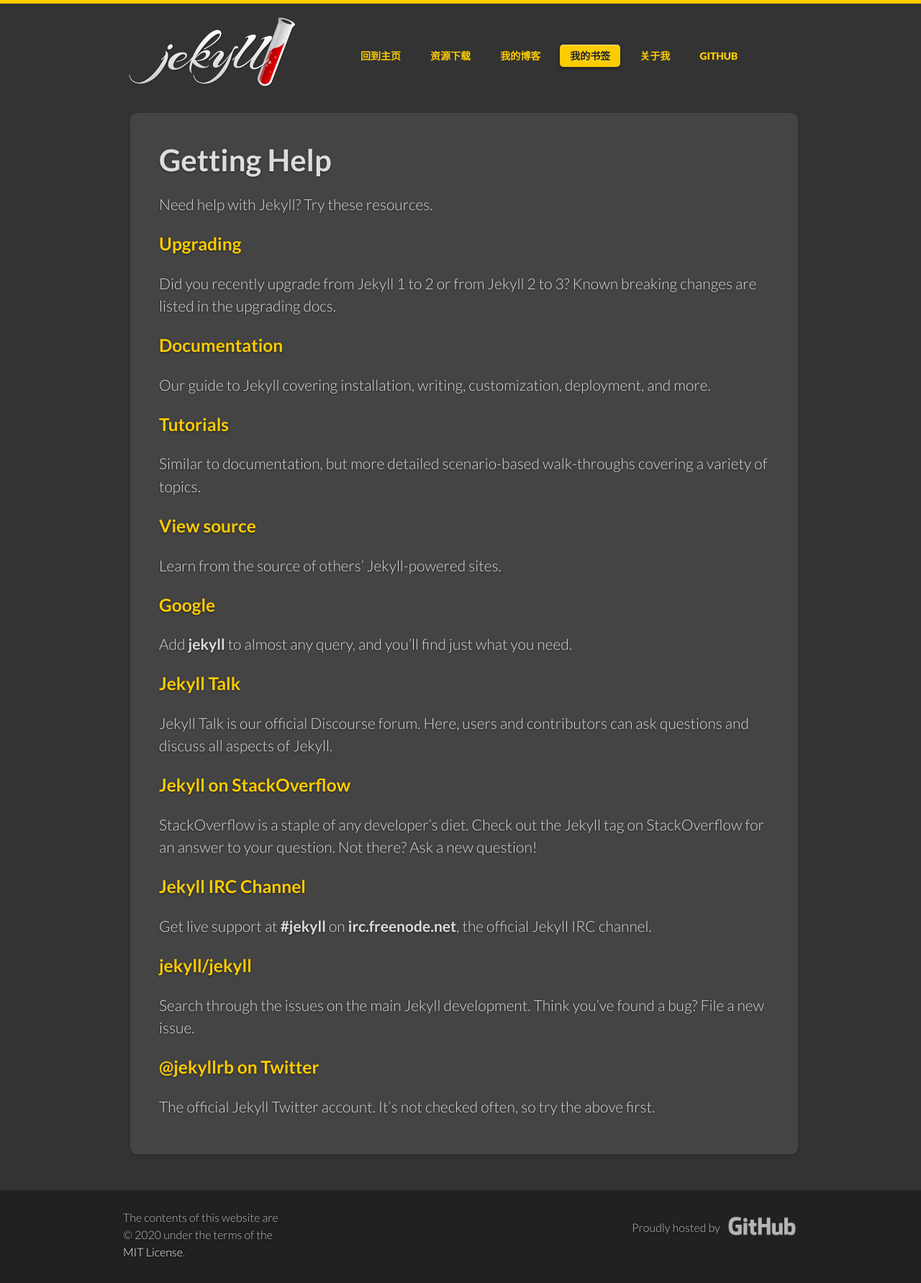
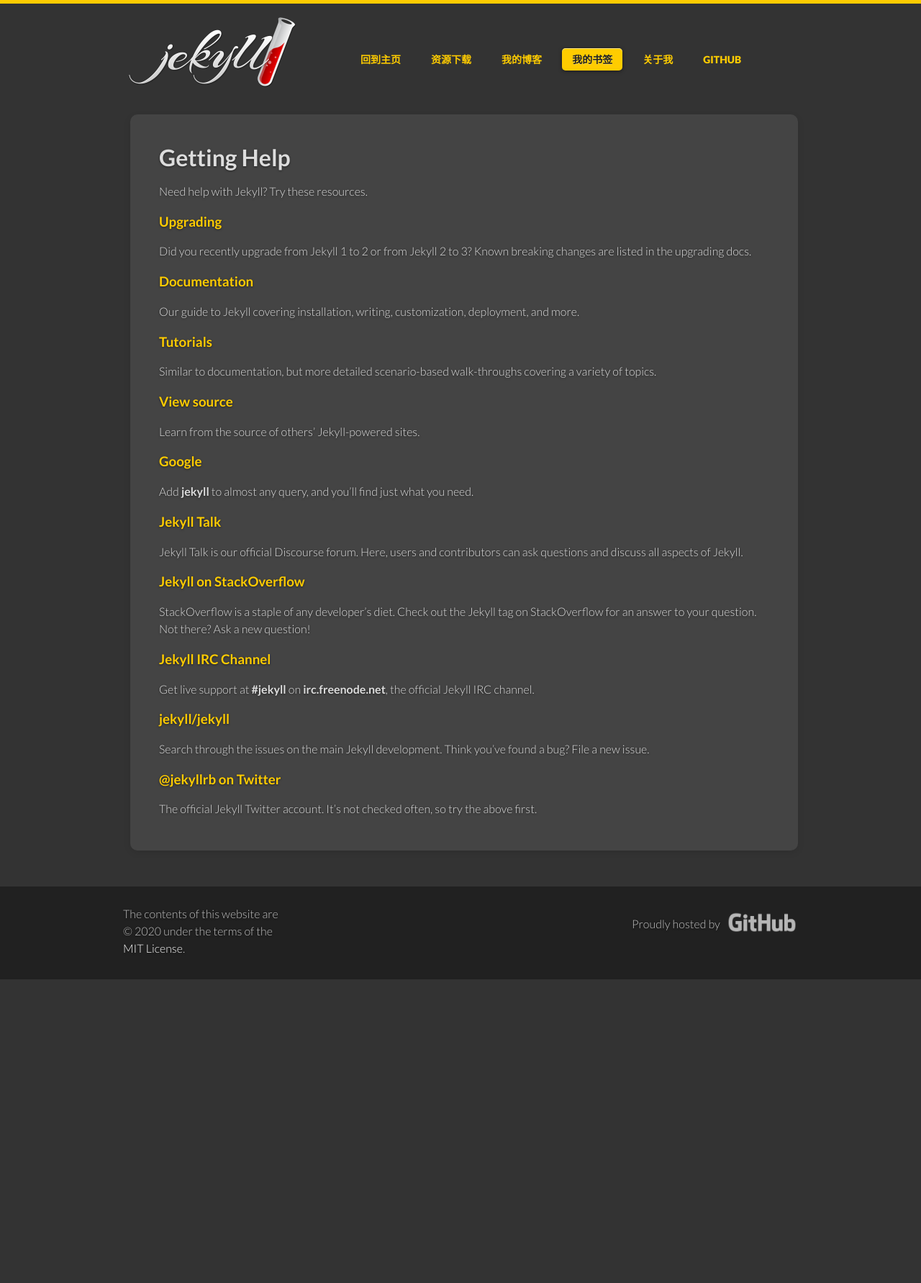
Before and after one commit to csulrong/csulrong.github.io, a Jekyll site: the page built from help/index.md, in a window 1280 px wide. Shown: the whole page at 72% size. Built offline with Jekyll 4.4.1, drawn with Linux system fonts in a browser that asks for light colours; after the commit the page ends 1361 px from its top, so only the background shows below that.

Commit message:
article font-size from 21px to 16px

```diff
--- a/_sass/_style.scss
+++ b/_sass/_style.scss
@@ -11,7 +11,7 @@
  }
 
 body {
-  font: 300 16px Lato, 'Helvetica Neue', Helvetica, Arial, sans-serif;
+  font: 300 21px Lato, 'Helvetica Neue', Helvetica, Arial, sans-serif;
   color: #ddd;
   background-color: #333;
   border-top: 5px solid #fc0;
@@ -415,7 +415,7 @@
 @media (min-width: 768px) {
   article {
     padding: 40px 40px 30px;
-    font-size: 21px;
+    font-size: 16px;
   }
 }
 
```
